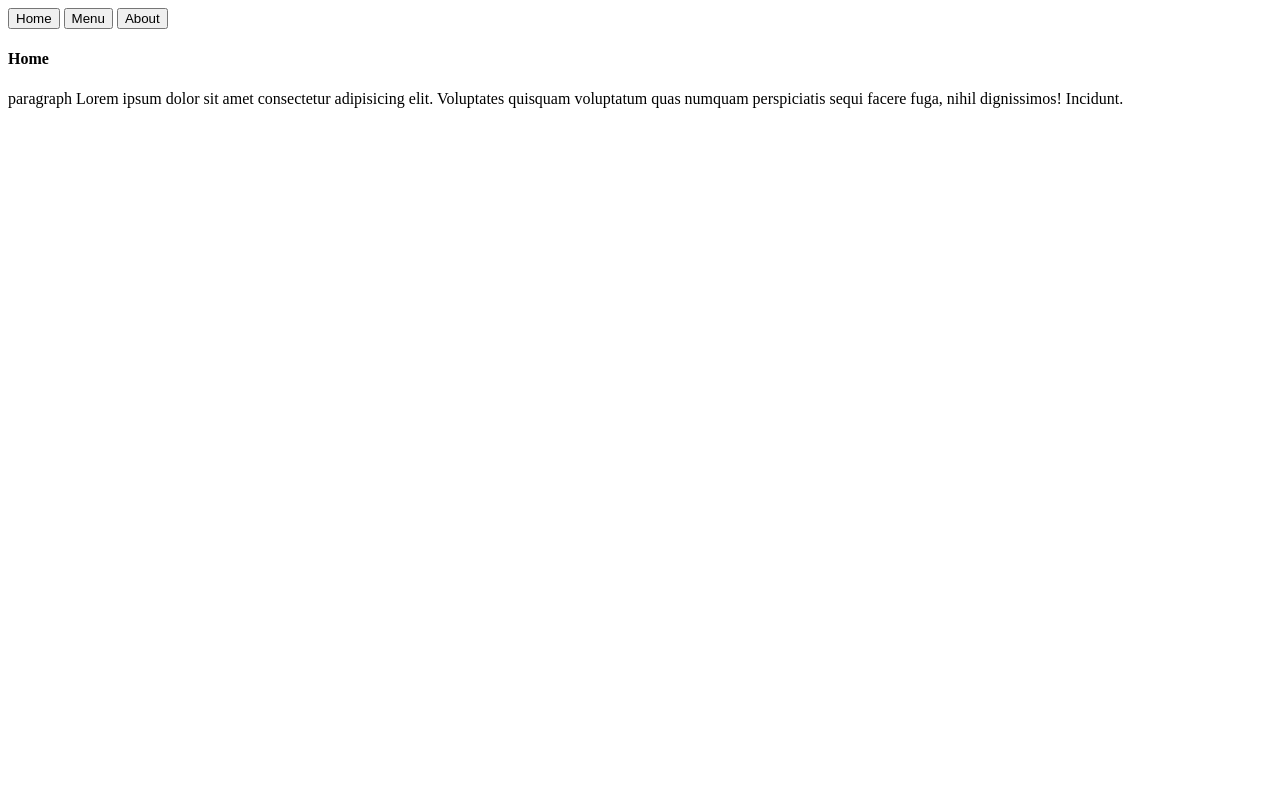
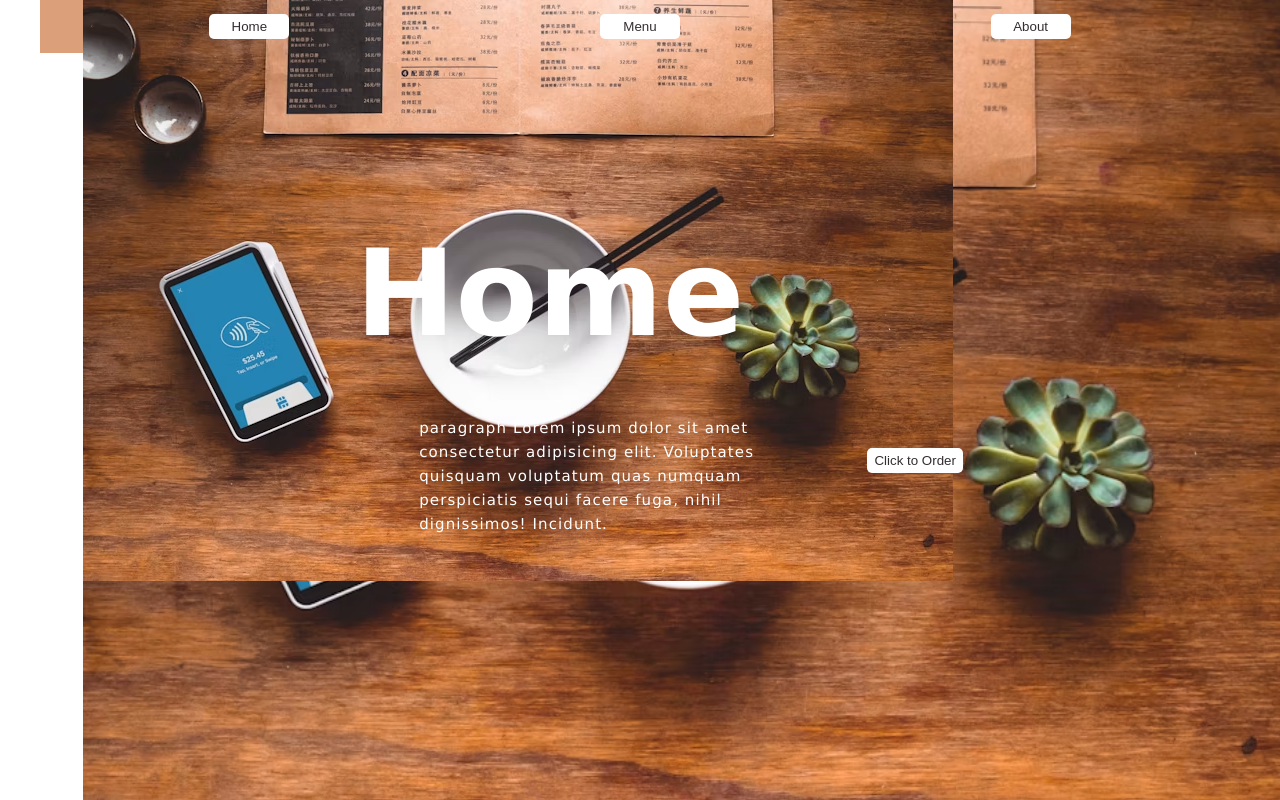
Before and after one commit to Jaouad2982/webpack-restaurant, a website built with webpack: page dist/index.html in a window 1280 px wide. Both pictures are taken after a click on the button "Home". Built offline with nearby package versions, Linux system fonts and the light colour scheme.

Commit message:
Home page css

```diff
--- a/home/homeIndex.js
+++ b/home/homeIndex.js
@@ -1,12 +1,27 @@
-exports.createHomeDiv = function () {
+import imagerestaurant from "../src/images/imagerestaurant.avif";
+function createHomeDiv() {
   console.log("home");
+  const buttonHome = document.createElement("button");
+  // const divBlockHeader = document.createElement("div");
+  // divBlockHeader.classList.add("divBlockHeader");
   const divHome = document.createElement("div");
+  divHome.classList.add("divHomeClass");
   const paragraph = document.createElement("p");
+  paragraph.classList.add("paragraphStyle");
   const headerTitle = document.createElement("h4");
+  headerTitle.classList.add("titleStyle");
+  const image = document.createElement("img");
   headerTitle.textContent = "Home";
   paragraph.textContent =
     "paragraph Lorem ipsum dolor sit amet consectetur adipisicing elit. Voluptates quisquam voluptatum quas numquam perspiciatis sequi facere fuga, nihil dignissimos! Incidunt.";
+  image.src = imagerestaurant;
+  buttonHome.textContent = "Click to Order";
+  buttonHome.classList.add("buttonHome");
+  divHome.append(paragraph);
+  divHome.append(image);
   divHome.append(headerTitle);
-  divHome.append(paragraph);
+  divHome.append(buttonHome);
   return divHome;
-};
+}
+
+export { createHomeDiv };
--- a/package.json
+++ b/package.json
@@ -11,6 +11,8 @@
   "license": "ISC",
   "description": "",
   "devDependencies": {
+    "css-loader": "^7.1.4",
+    "style-loader": "^4.0.0",
     "webpack": "^5.107.2",
     "webpack-cli": "^6.0.1",
     "webpack-dev-server": "^5.2.5"
--- a/src/index.js
+++ b/src/index.js
@@ -1,7 +1,8 @@
 import imagerestaurant from "./images/imagerestaurant.avif";
 import { foodMenu, createMenuDiv } from "../Menu/menuIndex";
-import { createHomeDiv } from "../home/homeIndex";
 import { createAboutDiv } from "../About/aboutIndex";
+import { createHomeDiv } from "../home/homeIndex.js";
+import "./style.css";
 console.log("webpack");
 
 const headerTitle = document.createElement("h4");
--- /dev/null
+++ b/src/style.css
@@ -0,0 +1,98 @@
+* {
+  margin: 0;
+  padding: 0;
+  box-sizing: border-box;
+}
+
+/* #content {
+  background-image: url(./images/imagerestaurant.avif);
+  background-size: cover;
+  background-position: center;
+  max-width: 1200px;
+  margin: 0 auto;
+  background-color: #a88c8c;
+  font-family: Arial, sans-serif;
+} */
+
+.header-btn nav {
+  display: flex;
+  justify-content: space-around;
+  background-color: #db9f7a;
+  padding: 14px;
+  align-content: center;
+  max-width: 1200px;
+  margin: 0 auto;
+}
+
+.header-btn nav button,
+.buttonHome {
+  z-index: 1;
+  padding: 5px;
+  border-radius: 5px;
+  width: 5rem;
+  background-color: white;
+  /* background-color: #687b59; */
+  color: #342e2f;
+  /* border-color: white; */
+  border: none;
+}
+
+/* divHome homeIndex style */
+
+.divHomeClass {
+  background-image: url(./images/imagerestaurant.avif);
+  background-size: cover;
+  background-position: center;
+  max-width: 1200px;
+  margin: 0 auto;
+  background-color: #a88c8c;
+  font-family: Arial, sans-serif;
+  position: absolute;
+  top: 0;
+  left: 5.2rem;
+  width: 100%;
+  height: 100vh;
+}
+
+/* .divBlockHeader {
+  width: 400px;
+  border: 1px solid red;
+  position: absolute;
+} */
+
+.titleStyle {
+  color: white;
+  font-size: 120px;
+  font-family:
+    "Lucida Sans", "Lucida Sans Regular", "Lucida Grande",
+    "Lucida Sans Unicode", Geneva, Verdana, sans-serif;
+  position: absolute;
+  top: 14rem;
+  left: 17rem;
+}
+
+.paragraphStyle {
+  color: white;
+  font-size: 15px;
+  position: absolute;
+  top: 26rem;
+  display: inline-block;
+  width: 26rem;
+  left: 21rem;
+  line-height: 1.5rem;
+  letter-spacing: 1.1px;
+  font-family:
+    "Lucida Sans", "Lucida Sans Regular", "Lucida Grande",
+    "Lucida Sans Unicode", Geneva, Verdana, sans-serif;
+}
+
+.buttonHome {
+  /* background-color: #687b59; */
+  background-color: white;
+  width: 6rem;
+  position: absolute;
+  top: 28rem;
+  right: 20rem;
+  border-color: white;
+  color: #342e2f;
+}
--- a/webpack.config.js
+++ b/webpack.config.js
@@ -1,12 +1,16 @@
 const path = require("path");
+// const MiniCssExtractPlugin = require("mini-css-extract-plugin");
+
+const devMode = true; // change to false for production build
 
 module.exports = {
-  entry: "./src/index.js", // Entry point
+  entry: "./src/index.js",
   output: {
-    filename: "bundle.js", // Output file
-    path: path.resolve(__dirname, "dist"), // Output folder
+    filename: "bundle.js",
+    path: path.resolve(__dirname, "dist"),
+    clean: true,
   },
-  mode: "development",
+  mode: devMode ? "development" : "production",
   devServer: {
     static: {
       directory: path.join(__dirname, "dist"),
@@ -17,9 +21,37 @@ module.exports = {
   module: {
     rules: [
       {
-        test: /\.(png|jpe?g|gif|svg|avif)$/i, // added avif here
+        test: /\.(png|jpe?g|gif|svg|avif)$/i,
         type: "asset/resource",
+        generator: {
+          filename: "images/[hash][ext][query]",
+        },
+      },
+      {
+        test: /\.module\.css$/i,
+        use: [
+          devMode ? "style-loader" : MiniCssExtractPlugin.loader,
+          {
+            loader: "css-loader",
+            options: {
+              modules: {
+                mode: "local",
+                localIdentName: "[name]__[local]__[hash:base64:5]",
+              },
+              sourceMap: true,
+            },
+          },
+        ],
+      },
+      {
+        test: /\.css$/i,
+        exclude: /\.module\.css$/i,
+        use: [
+          devMode ? "style-loader" : MiniCssExtractPlugin.loader,
+          "css-loader",
+        ],
       },
     ],
   },
+  plugins: [].concat(devMode ? [] : [new MiniCssExtractPlugin()]),
 };
```
Also changed, not shown: dist/index.html, 1 other file.
